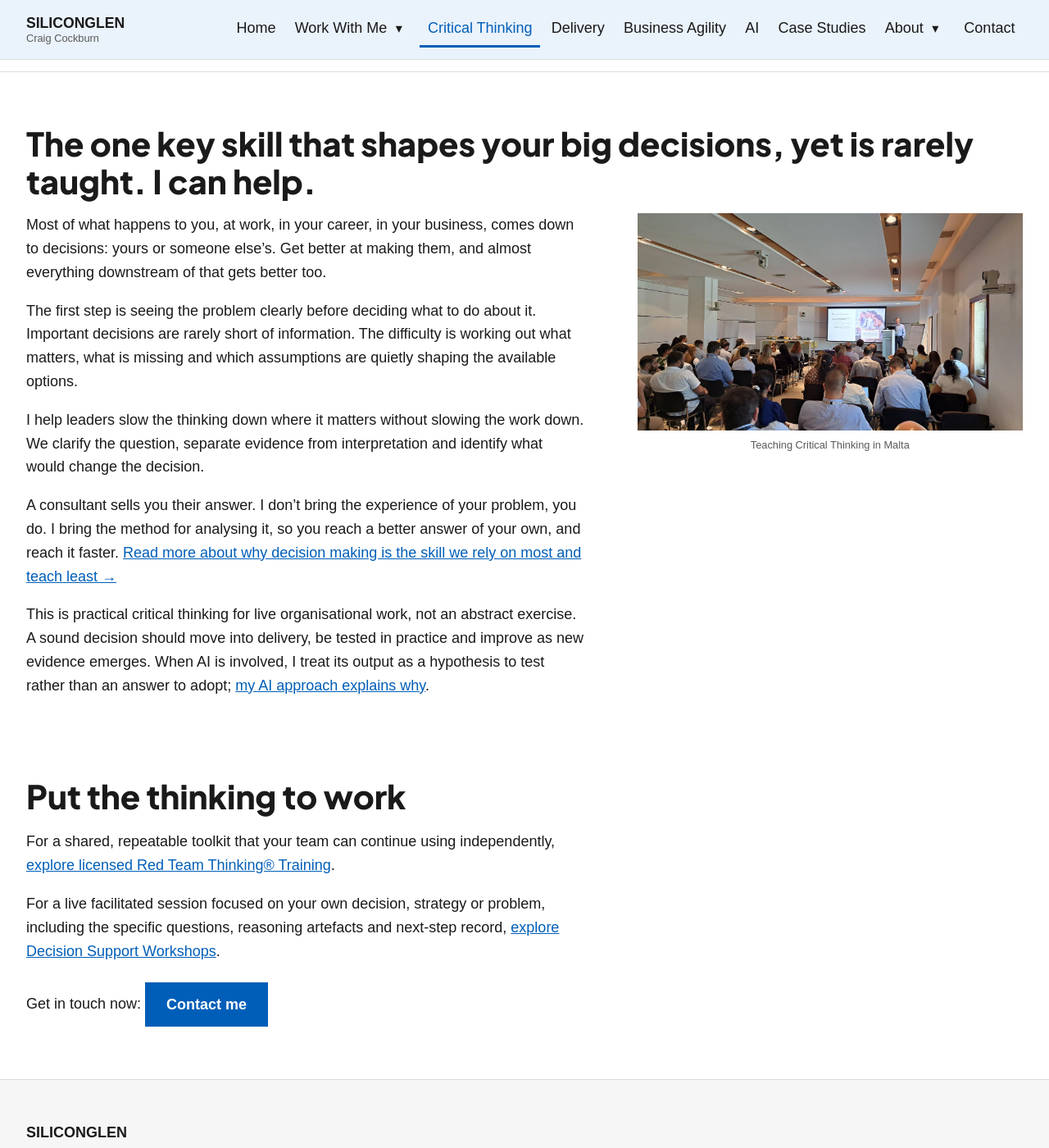
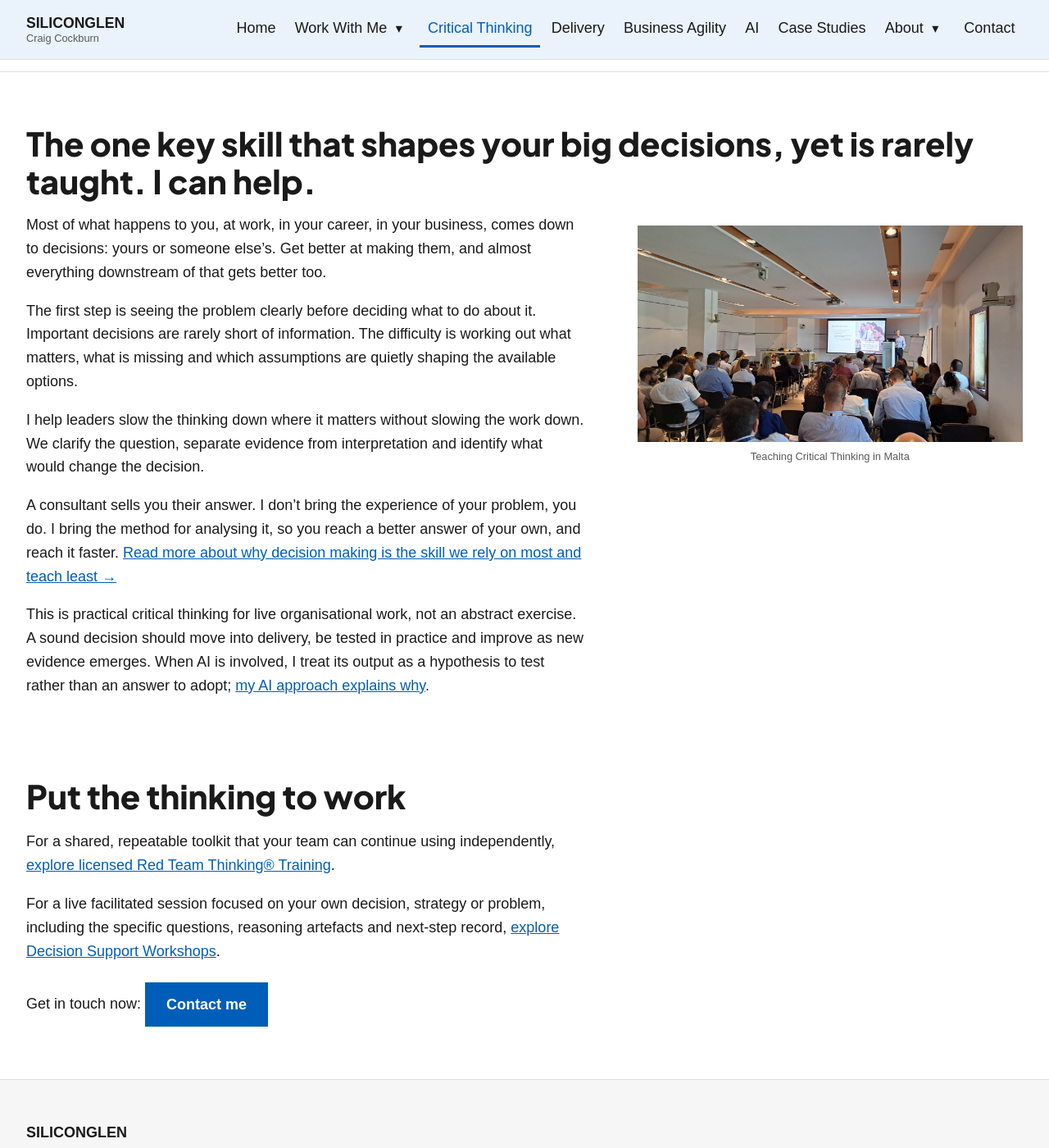
Before and after one commit to siliconglen/siliconglen-site, a Jekyll site: the page built from critical-thinking/index.md, in a window 1280 px wide and 1400 px high, scrolled down 296 px. Shown: the whole window at 82% size. Built offline with Jekyll 4.4.1, drawn with Linux system fonts in a browser that asks for light colours.

Commit message:
Align critical thinking workshop image

```diff
--- a/assets/css/main.css
+++ b/assets/css/main.css
@@ -204,11 +204,13 @@ h3 { margin: 0 0 .5rem; font-size: 1.25rem; }
 .prose-media__text p { max-width: var(--measure); }
 .prose-media__text p:first-child { margin-top: 0; }
 .prose-media__figure { width: 100%; max-width: 30rem; margin: 0; justify-self: end; }
+.prose-media[aria-labelledby="one-key-skill-heading"] .prose-media__figure { margin-top: .8em; }
 .prose-media__figure img { display: block; width: 100%; height: auto; }
 .prose-media__figure figcaption { margin-top: .5rem; color: var(--muted); font-size: .8rem; text-align: center; }
 @media (max-width: 60rem) {
   .prose-media__body { grid-template-columns: 1fr; }
   .prose-media__figure { max-width: var(--measure); justify-self: start; }
+  .prose-media[aria-labelledby="one-key-skill-heading"] .prose-media__figure { margin-top: 0; }
 }
 @media (max-width: 32rem) {
   .form-actions .btn { width: 100%; justify-content: center; }
```
